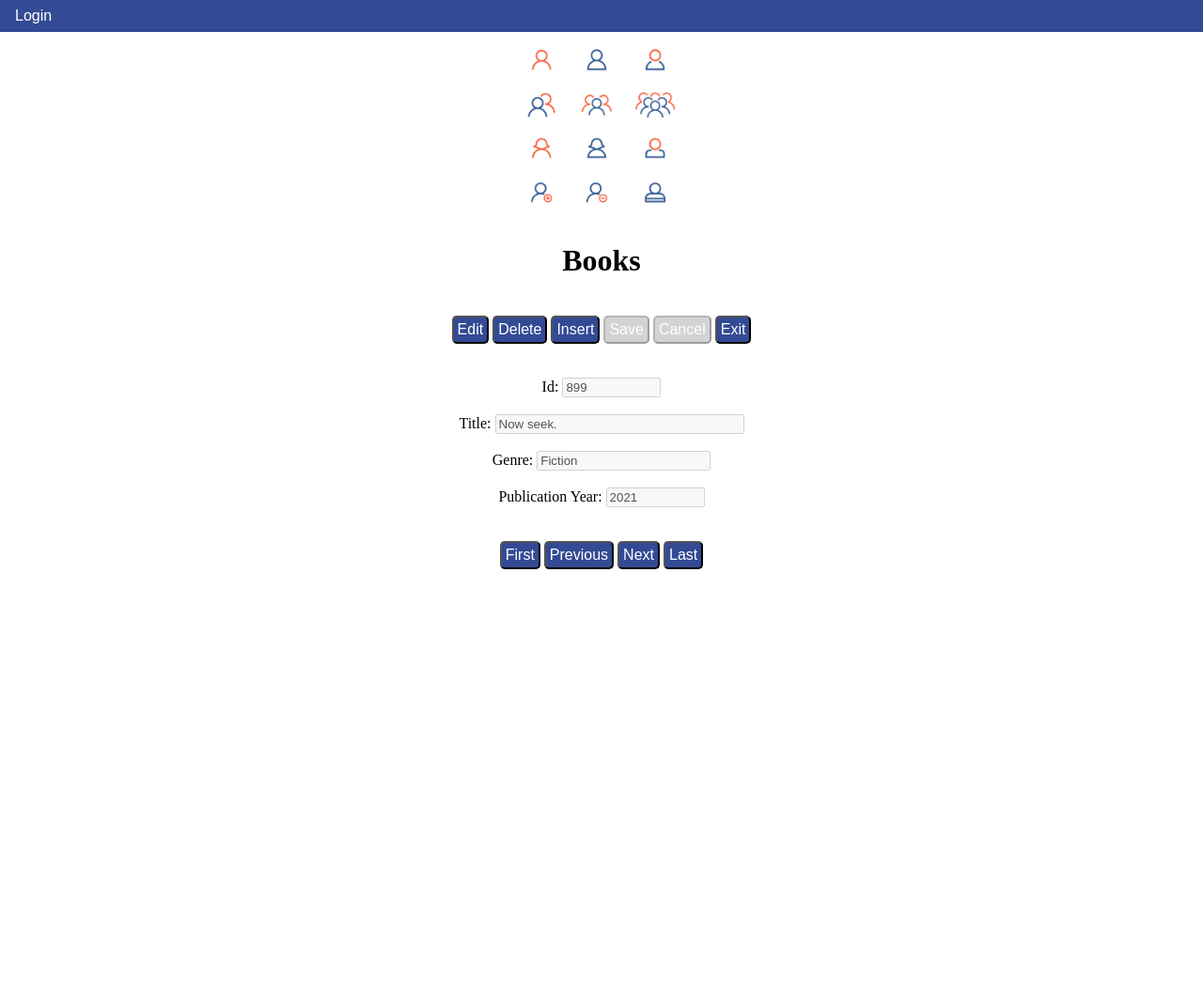
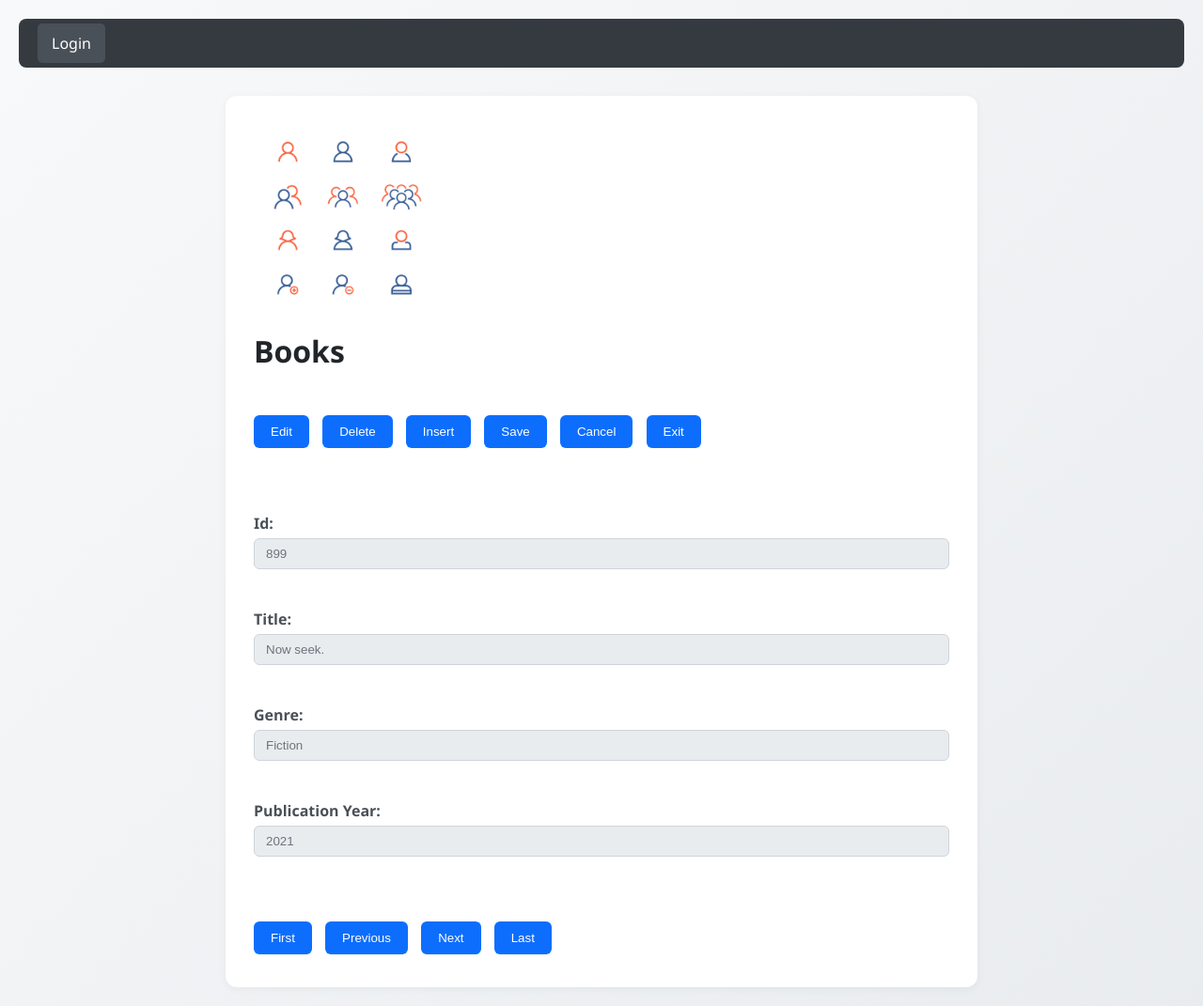
Before and after one commit to Cldeira/g19_project, a Flask app: page /books in a window 1280 px wide. Shown: the whole page at 94% size. Before the commit the page ends 606 px from the top, so only its background shows below. Run offline with Flask 3, Linux system fonts and the light colour scheme.

Commit message:
Add files via upload

```diff
--- a/static/css/main.css
+++ b/static/css/main.css
@@ -1,85 +1,135 @@
-body{
-    margin: 0;
-    min-height: 300px;
+/* Reset básico */
+* {
+  margin: 0;
+  padding: 0;
+  box-sizing: border-box;
 }
 
-nav{
-    width: 100%;
-    float: left;
+/* Fundo geral */
+body {
+  font-family: 'Segoe UI', Tahoma, Geneva, Verdana, sans-serif;
+  background: linear-gradient(135deg, #f8f9fa, #e9ecef);
+  color: #333;
+  min-height: 100vh;
+  padding: 20px;
 }
 
-.menu{
-    margin: 0;
-    padding: 8px;
-    height: 100%;
-    background-color: #334a94;
-
+/* Navegação */
+nav {
+  background-color: #343a40;
+  padding: 15px 20px;
+  border-radius: 8px;
+  margin-bottom: 30px;
 }
 
-.menu li{
-    display: inline;
+.menu {
+  list-style: none;
+  display: flex;
+  flex-wrap: wrap;
+  gap: 15px;
 }
 
-.button{
-    font-family: Arial;
-    font-size: 1em;
-    font-style: none;
-    color: #ffffff;
-    padding: 8px;
-    text-decoration: none;
+.menu li a {
+  color: #ffffff;
+  text-decoration: none;
+  padding: 10px 15px;
+  background-color: #495057;
+  border-radius: 5px;
+  transition: background-color 0.3s ease;
 }
 
-.button:link{
-    background-color: #334a94;
-    color: #ffffff;
+.menu li a:hover {
+  background-color: #6c757d;
 }
 
-.button:hover{
-    background-color: lightblue;
+/* Cabeçalho principal */
+h1 {
+  font-size: 2rem;
+  color: #212529;
+  margin-bottom: 20px;
 }
 
-.dados{
-        text-align: center;
-        font-size: 1em;
+/* Área de dados */
+.dados {
+  background-color: #ffffff;
+  padding: 30px;
+  border-radius: 12px;
+  box-shadow: 0 2px 10px rgba(0, 0, 0, 0.05);
+  max-width: 800px;
+  margin: auto;
 }
 
-.button1{
-    font-family: Arial;
-    background-color: #334a94;
-    font-size: 1em;
-    font-style: none;
-    color: white;
-    padding: 4px;
-    border-radius: 5px}
+/* Formulário */
+form {
+  margin-top: 20px;
 }
 
-.button1:link{
-    background-color: #334a94;
-    color: #ffffff;
+label {
+  font-weight: bold;
+  display: block;
+  margin-bottom: 5px;
+  color: #495057;
 }
 
-.button1:hover{
-    background-color: lightblue;
+input[type="text"],
+input[type="password"],
+select {
+  width: 100%;
+  padding: 8px 12px;
+  margin-bottom: 20px;
+  border: 1px solid #ced4da;
+  border-radius: 6px;
+  background-color: #f8f9fa;
 }
 
-.button1:disabled{
-    background-color: lightgray;
+input[disabled] {
+  background-color: #e9ecef;
+  color: #6c757d;
 }
 
-table {
-  font-family: arial, sans-serif;
-  border-collapse: collapse;
-  width: 50%;
-  margin-left: auto;
-  margin-right: auto;
+/* Botões */
+.button1 {
+  background-color: #0d6efd;
+  color: white;
+  border: none;
+  padding: 10px 18px;
+  margin: 5px 10px 5px 0;
+  border-radius: 6px;
+  cursor: pointer;
+  transition: background-color 0.3s ease;
 }
 
-td, th {
-  border: 1px solid #dddddd;
-  text-align: left;
-  padding: 8px;
+.button1:hover {
+  background-color: #0b5ed7;
 }
 
-tr:nth-child(even) {
-  background-color: #dddddd;
+.button {
+  background-color: #198754;
+  color: white;
+  padding: 8px 14px;
+  border-radius: 6px;
+  text-decoration: none;
+  transition: background-color 0.3s ease;
 }
+
+.button:hover {
+  background-color: #157347;
+}
+
+/* Imagem */
+img {
+  display: block;
+  margin-bottom: 20px;
+  border-radius: 10px;
+}
+
+/* Responsividade */
+@media (max-width: 768px) {
+  .menu {
+    flex-direction: column;
+  }
+
+  .dados {
+    padding: 20px;
+  }
+}
```
